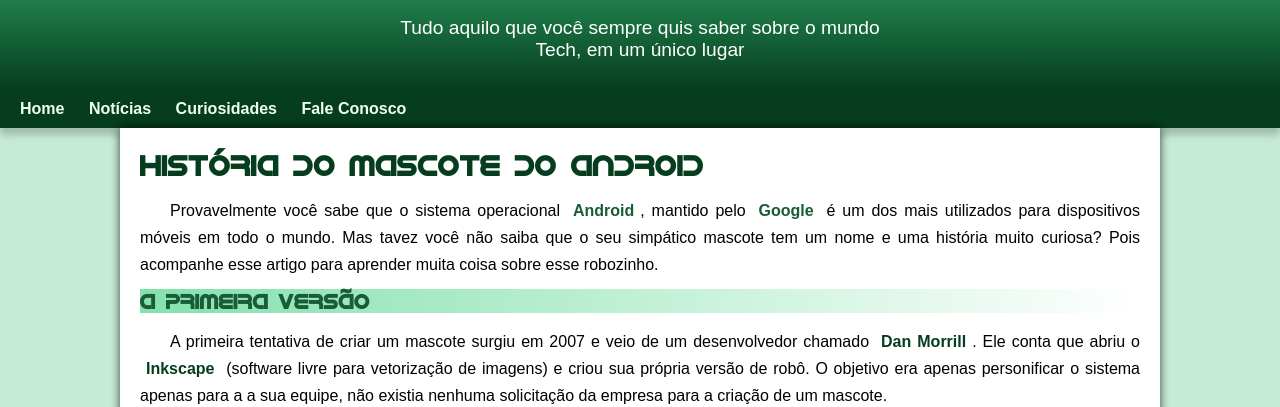
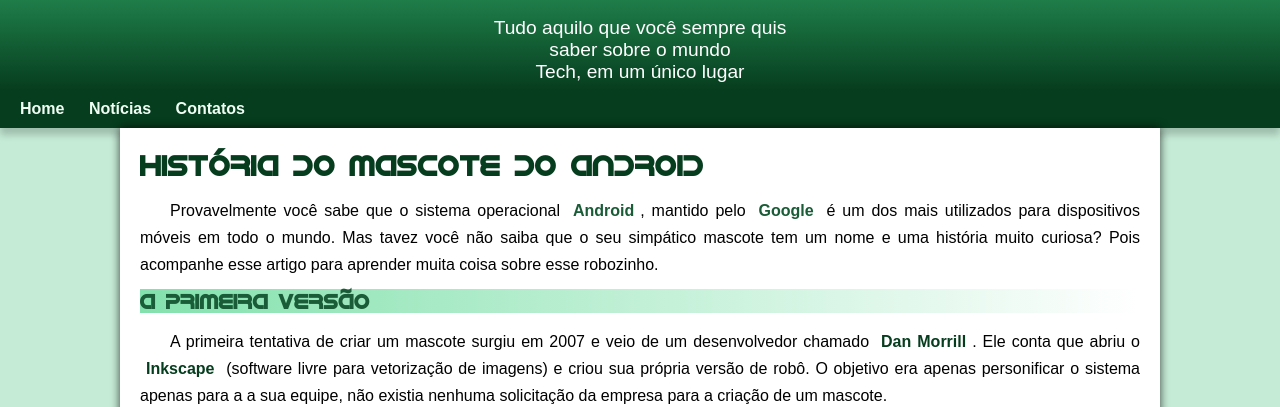
Before and after one commit to gusta-gusta/projeto-android, a plain HTML site: page index.html in a window 1280 px wide. Shown: the part 60-467 px from the top of the page. Drawn offline with Linux system fonts and the light colour scheme.

Commit message:
atualizações na pag
exclui curiosidades e troquei Fale Conosco por Contatos, diminui o tamanho do header > p e centralizei no css

```diff
--- a/index.html
+++ b/index.html
@@ -18,8 +18,7 @@
 <nav>
     <a href="#">Home</a>
     <a href="#">Notícias</a>
-    <a href="#">Curiosidades</a>
-    <a href="#">Fale Conosco</a>
+    <a href="#">Contatos</a>
 </nav>
 <main>
     <article>
--- a/style.css
+++ b/style.css
@@ -123,8 +123,9 @@
     font-family: var(--fonte-padrao);
     font-size: 1.2em;
     color: white;
-    width: 600px;
+    width: 300px;
     margin: auto;
+    text-align: center;
 }
 
 main h1 {
```
